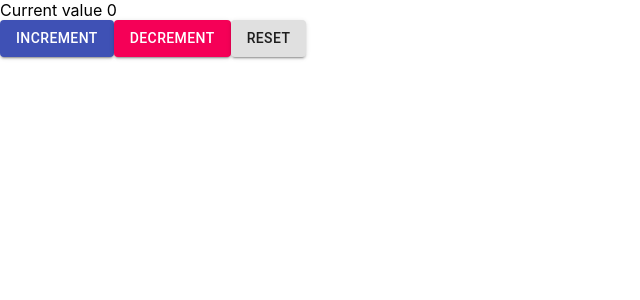
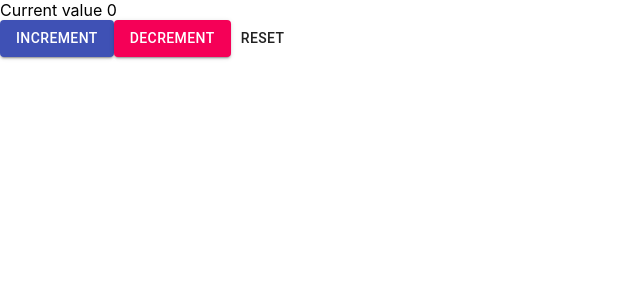
Before and after one commit to Mihail-tech/Lab.github.io, a React (Create React App) app in the folder lab/: page / in a window 1280 px wide. Shown: the top 300 px of the page, without its empty margins (0-640 px from the left). Built offline with nearby package versions, Linux system fonts and the light colour scheme.

Commit message:
Changed button reset

```diff
--- a/lab/src/views/Counter/index.js
+++ b/lab/src/views/Counter/index.js
@@ -13,7 +13,7 @@ const Counter = (props) => {
                     <Button variant="contained" color="secondary" onClick={props.handleDecrement}>
                     decrement
                     </Button>
-                    <Button variant="contained" onClick={props.changeDisplayFormStatus}>
+                    <Button  onClick={props.changeDisplayFormStatus}>
                     reset
                     </Button>
 
```
